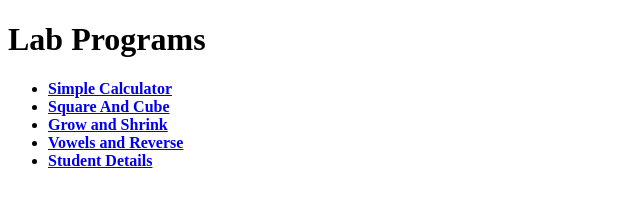
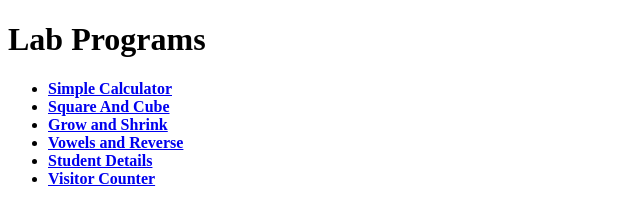
Before and after one commit to Vinay2212/Web_Lab, a plain HTML site: page index.html in a window 1280 px wide. Shown: the whole page, without its empty margins (0-640 px from the left). Drawn offline with Linux system fonts and the light colour scheme.

Commit message:
Index page

```diff
--- a/index.html
+++ b/index.html
@@ -11,5 +11,6 @@
 	<li><a href="G&S.html"><b>Grow and Shrink</b></a></li>
 	<li><a href="Vowels and Reverse.html"><b>Vowels and Reverse</b></a></li>
 	<li><a href="Student Details.xml"><b>Student Details</b></a></li>
+	<li><a href="counter.php"><b>Visitor Counter</b></a></li>
     </ul>
 </body>
```
